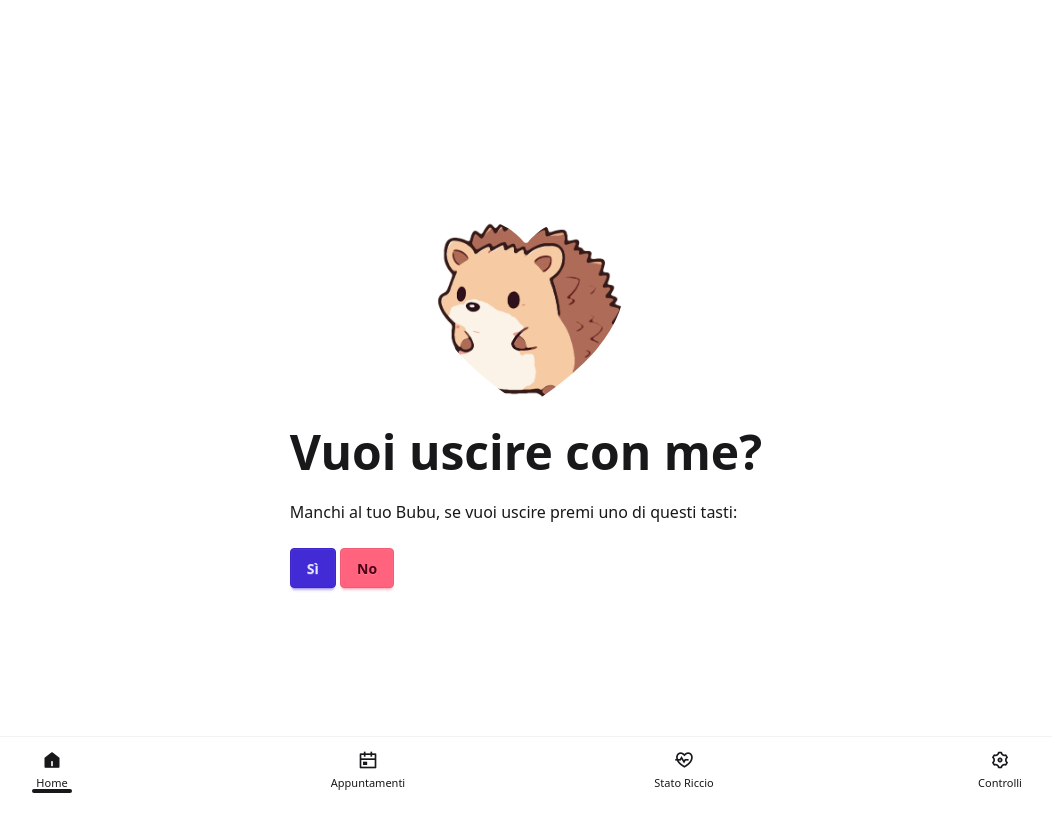
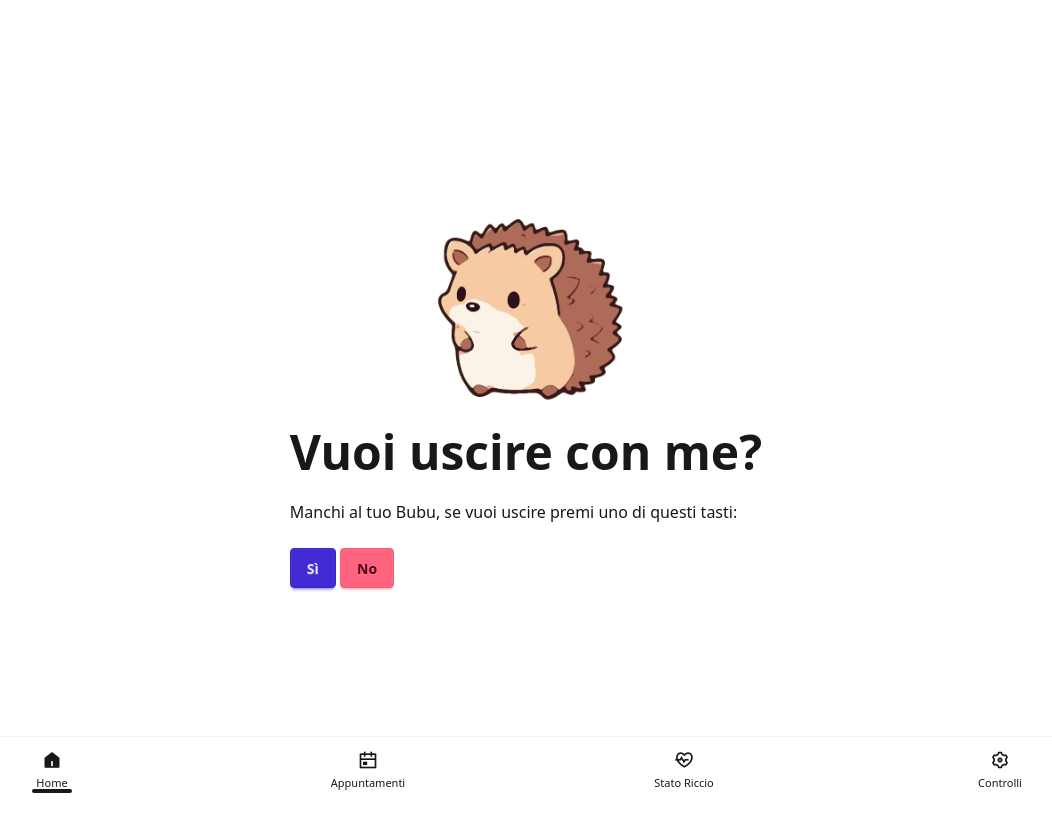
Before and after one commit to AlessioQuagliara/dating_app, a Flask app: page / in a window 1280 px wide. Shown: the top 840 px of the page, without its empty margins (114-1166 px from the left). Run offline with Flask 3, Linux system fonts and the light colour scheme; style sheets or scripts are compiled from the project's sources; some libraries are stand-ins or nearby versions.

Commit message:
modifica immagine bubu

```diff
--- a/templates/index.html
+++ b/templates/index.html
@@ -9,7 +9,7 @@
   <div class="hero-content flex-col">
 
     <div class="avatar">
-    <div class="mask mask-heart w-50">
+    <div class="mask w-50">
         <img
           id="avatar-img"
           alt="Tailwind-CSS-Avatar-component"
```
